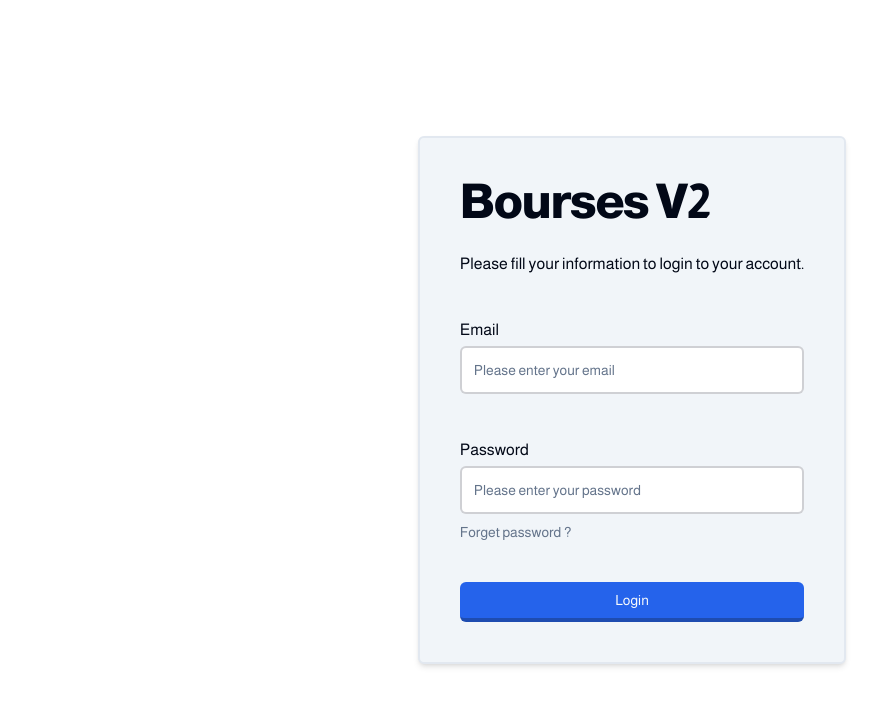
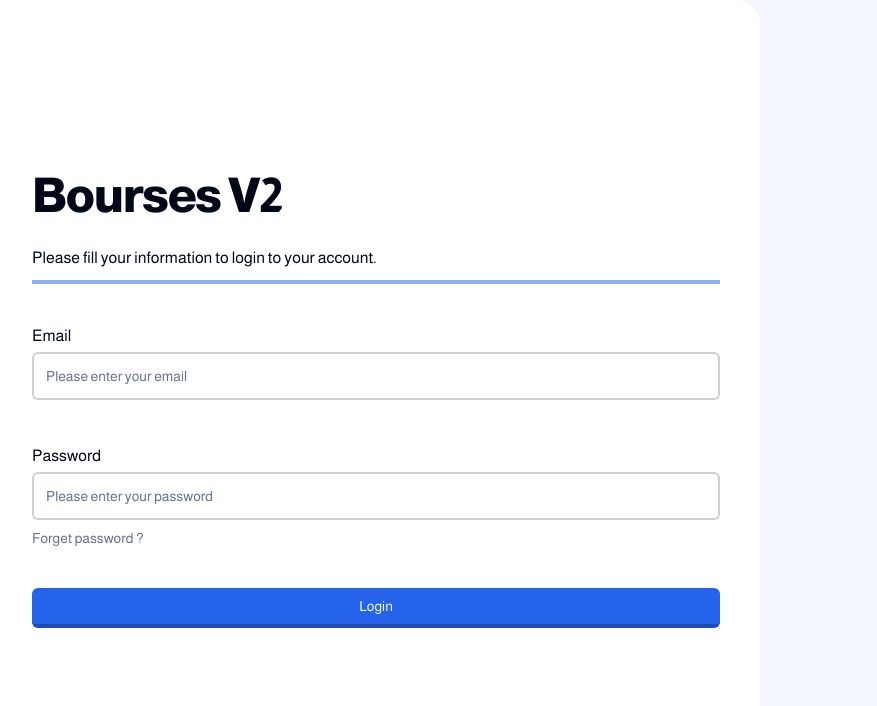
Before and after one commit to aymenip/bourses-v2, a React (Vite) app in the folder frontend/: page /login in a window 1280 px wide. Shown: the top 706 px of the page, without its empty margins (8-885 px from the left). Built offline with nearby package versions, Linux system fonts and the light colour scheme; a web font is replaced by a local one.

Commit message:
fix login page

```diff
--- a/frontend/src/routes/login.tsx
+++ b/frontend/src/routes/login.tsx
@@ -29,9 +29,9 @@ function Login() {
 
   const [t, _] = useTranslation('translation');
 
-  return <div className='w-full h-[100vh] grid place-content-center'>
-    <div className='bg-secondary p-10 rounded-md shadow-md border-slate-200 dark:border-slate-600 border-2'>
-      <div className='mb-10'>
+  return <div className='w-full h-[100vh] grid  grid-cols-2 place-content-center'>
+    <div className='p-10 ltr:rounded-tr-3xl ltr:rounded-br-3xl rtl:rounded-tl-3xl rtl:rounded-bl-3xl  h-svh place-content-center z-50 bg-background w-svw md:max-w-screen-md'>
+      <div className='mb-10 pb-2 border-b-4 border-b-primary/50'>
         <H1>
           Bourses V2
         </H1>
@@ -64,5 +64,8 @@ function Login() {
         </div>
       </form>
     </div>
+    <div className='h-svh bg-primary/5 absolute w-full '>
+
+    </div>
   </div >
 }
```
